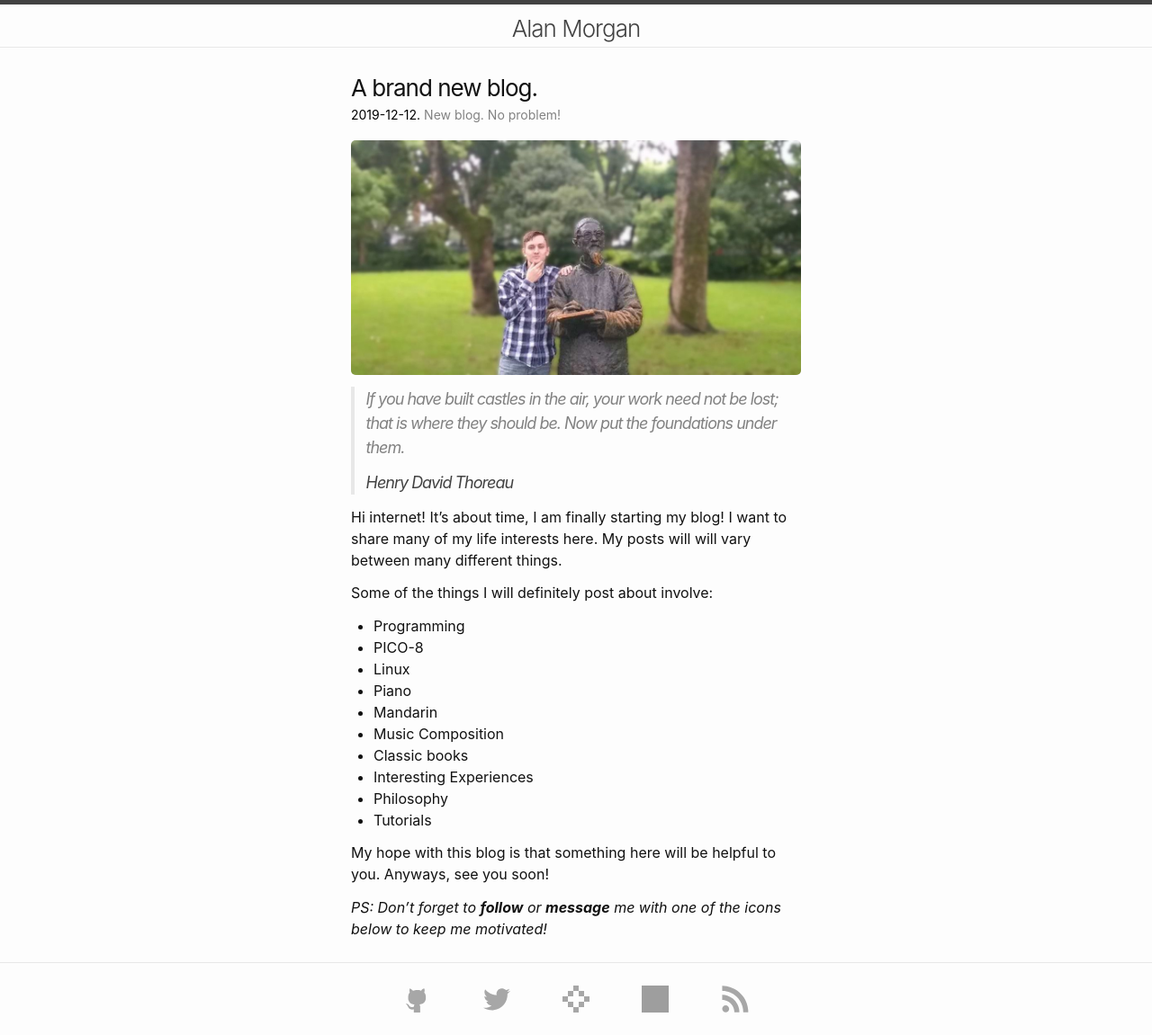
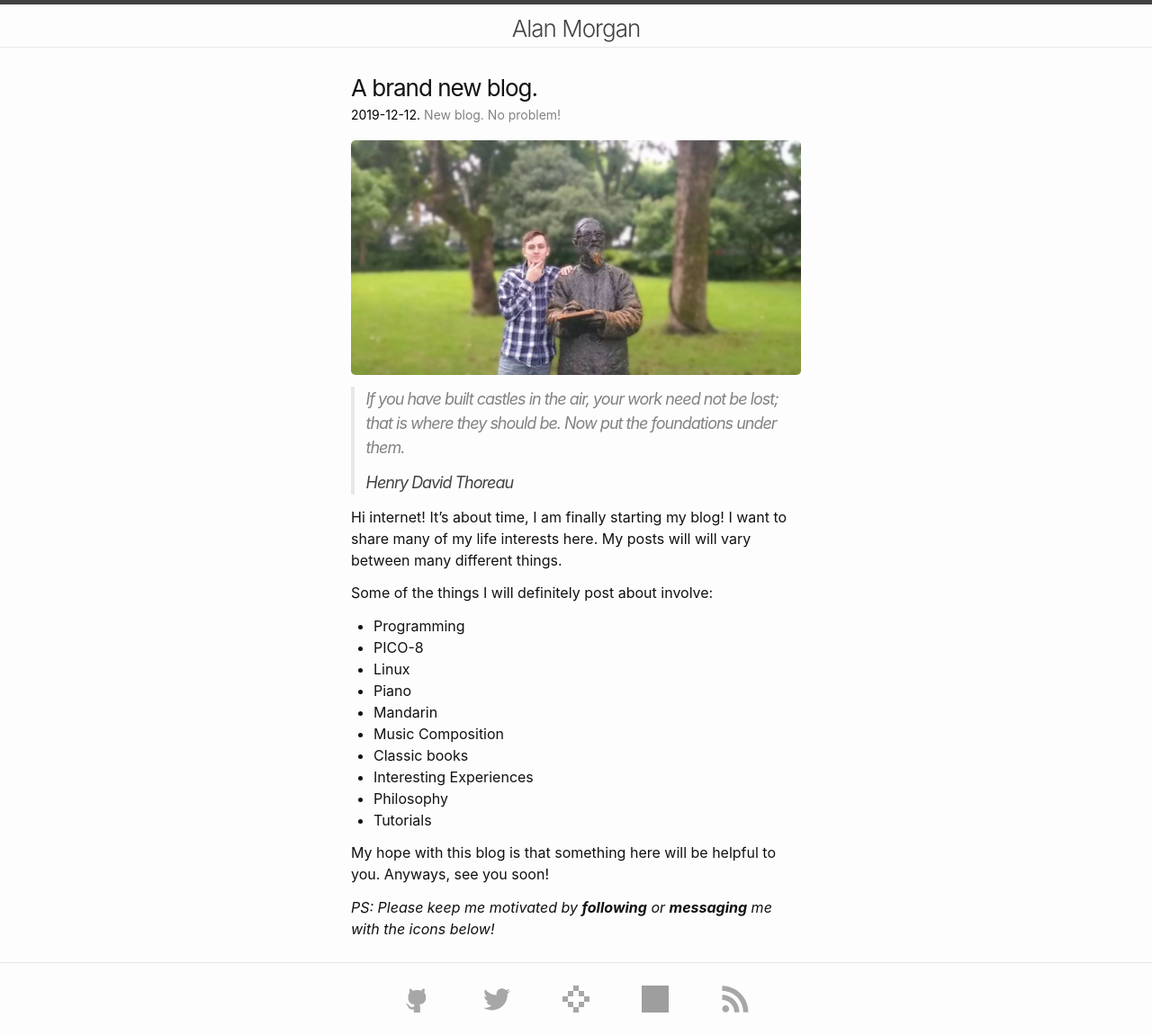
Before and after one commit to alanxoc3/alanxoc3.github.io, a Jekyll site: the page built from _posts/2019-06-24-a-brand-new-blog.md, in a window 1280 px wide. Shown: the whole page at 90% size. Built offline with Jekyll 4.4.1, drawn with Linux system fonts in a browser that asks for light colours; grey boxes are pictures that could not be loaded.

Commit message:
Minor changes.

```diff
--- a/_layouts/post.html
+++ b/_layouts/post.html
@@ -10,9 +10,7 @@ layout: default
     {{ content }}
 
     <em>
-       PS: Don’t forget to <strong>follow</strong> or
-       <strong>message</strong> me with one of the icons below to keep me
-       motivated!
+      PS: Please keep me motivated by <strong>following</strong> or <strong>messaging</strong> me with the icons below!
     </em>
   </div>
 
```
Also changed, not shown: _posts/2021-03-07-kakoune-vs-neovim.md (+1 -1 lines).
